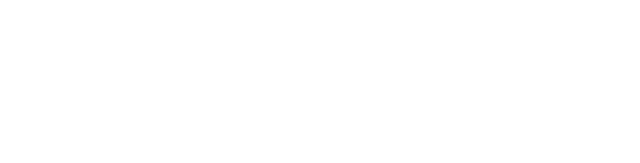
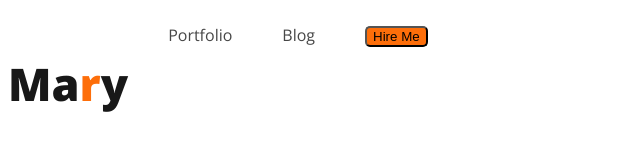
Before and after one commit to TaniaHafsa/web-developer-portfolio, a plain HTML site: page index.html in a window 1280 px wide. Shown: the whole page, without its empty margins (0-640 px from the left). Drawn offline with nearby package versions, Linux system fonts and the light colour scheme.

Commit message:
added fonts and set navbar

```diff
--- a/index.html
+++ b/index.html
@@ -5,11 +5,23 @@
   <meta charset="UTF-8">
   <meta name="viewport" content="width=device-width, initial-scale=1.0">
   <title>Web developer portfolio</title>
+  <link rel="preconnect" href="https://fonts.googleapis.com">
+<link rel="preconnect" href="https://fonts.gstatic.com" crossorigin>
+<link href="https://fonts.googleapis.com/css2?family=Open+Sans:wght@400;800&display=swap" rel="stylesheet">
+
+  <link rel="stylesheet" href="styles/portfolio.css">
 </head>
 
 <body>
   <header>
-
+<nav>
+  <h3 class="nav-title">Ma<span class="text-primary">r</span>y</h3>
+  <ul>
+  <li><a href="">Portfolio</a></li>
+  <li><a href="">Blog</a></li>
+  <li><button class="btn-primary">Hire Me</button></li>
+  </ul>
+</nav>
   </header>
   <main>
 
--- /dev/null
+++ b/styles/portfolio.css
@@ -0,0 +1,37 @@
+/*shared styles*/
+body {
+  font-family: 'Open Sans', sans-serif;
+}
+
+.text-primary {
+  color: #FD6E0A
+}
+
+.btn-primary {
+  border-radius: 5px;
+  background: #FD6E0A;
+}
+
+nav {
+  display: flex;
+}
+
+.nav-title {
+  color: #181818;
+  font-size: 45px;
+  line-height: normal;
+}
+
+nav>ul {
+  display: flex;
+}
+
+nav li {
+  list-style: none;
+  margin-right: 50px;
+}
+
+nav a {
+  text-decoration: none;
+  color: #474747;
+}
```
